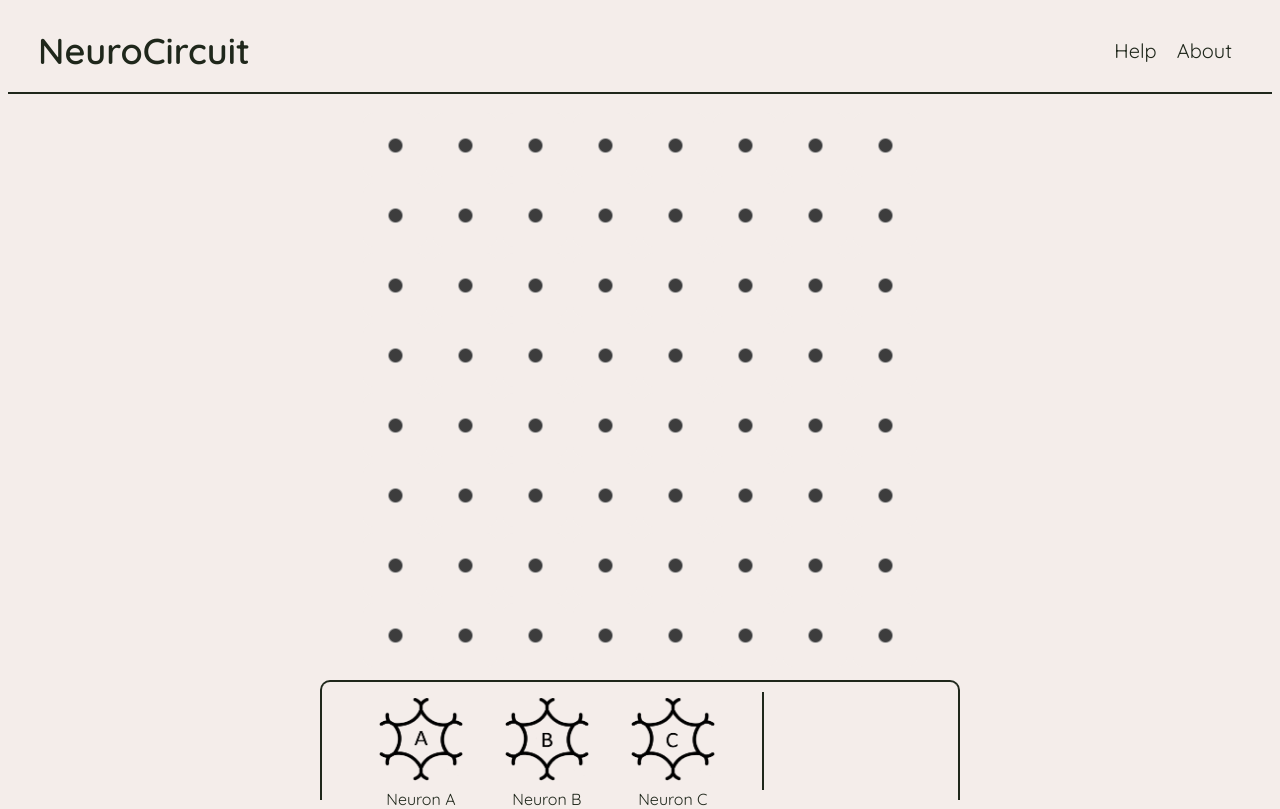
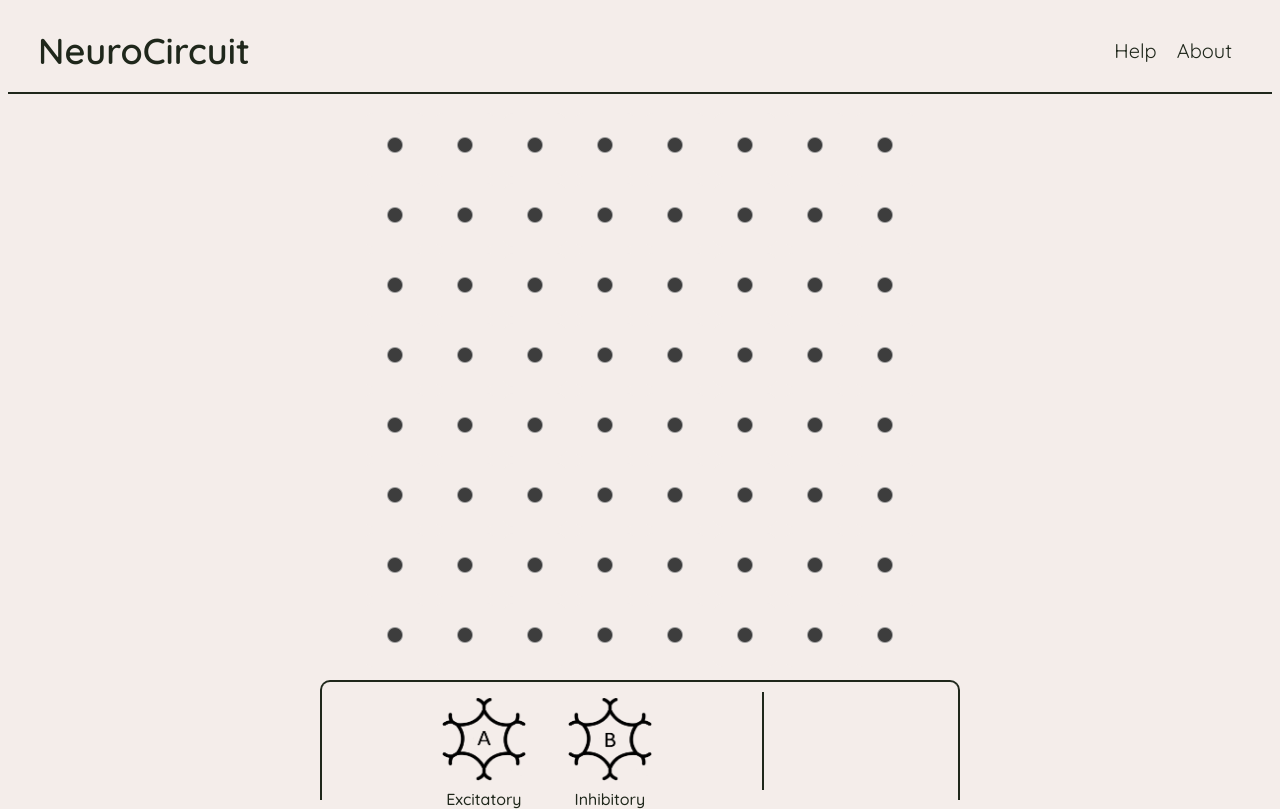
Before and after one commit to CRook99/neuron-connect, a React (Vite) app: page / in a window 1280 px wide. Shown: the top 809 px of the page. Built offline with nearby package versions, Linux system fonts and the light colour scheme.

Commit message:
Neurons can be placed in slots

```diff
--- a/src/components/Dock.tsx
+++ b/src/components/Dock.tsx
@@ -1,5 +1,6 @@
 import "./Dock.css";
 import NeuronSupply from "./NeuronSupply";
+import { Neurons } from "./Neurons";
 
 const Dock = () => {
   return (
@@ -7,19 +8,14 @@ const Dock = () => {
       <div className="dock">
         <div className="sub-neurons">
           <NeuronSupply
-            title="Neuron A"
-            type="neuron-a"
+            title="Excitatory"
+            type={Neurons.Excitatory}
             imgPath="/NeuronA.png"
           />
           <NeuronSupply
-            title="Neuron B"
-            type="neuron-b"
+            title="Inhibitory"
+            type={Neurons.Inhibitory}
             imgPath="/NeuronB.png"
-          />
-          <NeuronSupply
-            title="Neuron C"
-            type="neuron-c"
-            imgPath="/NeuronC.png"
           />
         </div>
         <div className="sub-tools"></div>
--- a/src/components/Neuron.css
+++ b/src/components/Neuron.css
@@ -0,0 +1,9 @@
+.neuron {
+  width: 100%;
+  height: 100%;
+}
+
+.neuron img {
+  width: 100%;
+  height: 100%;
+}
--- a/src/components/Neuron.tsx
+++ b/src/components/Neuron.tsx
@@ -1,7 +1,19 @@
 import "./Neuron.css";
+import { Neurons } from "./Neurons";
 
-const Neuron = () => {
-  return <div></div>;
+interface NeuronProps {
+  imgPath: string;
+  neuronType: Neurons;
+}
+
+const Neuron = (props: NeuronProps) => {
+  return (
+    <>
+      <div className="neuron">
+        <img src={props.imgPath} />
+      </div>
+    </>
+  );
 };
 
 export default Neuron;
--- a/src/components/NeuronDND.tsx
+++ b/src/components/NeuronDND.tsx
@@ -1,13 +1,17 @@
 import "./NeuronDND.css";
 import { useDrag } from "react-dnd";
+import { motion } from "framer-motion";
+import { Neurons } from "./Neurons";
 
 interface NeuronDNDProps {
   imgPath: string;
+  type: Neurons;
 }
 
 const NeuronDND = (props: NeuronDNDProps) => {
   const [{ isDragging }, drag] = useDrag(() => ({
     type: "neuron",
+    item: { type: props.type },
     collect: (monitor) => ({
       isDragging: monitor.isDragging(),
     }),
@@ -19,9 +23,9 @@ const NeuronDND = (props: NeuronDNDProps) => {
 
   return (
     <>
-      <div ref={drag} style={style}>
+      <motion.div ref={drag} style={style} whileHover={{ scale: 1.2 }}>
         <img src={props.imgPath} className="neuron"></img>
-      </div>
+      </motion.div>
     </>
   );
 };
--- a/src/components/NeuronSupply.css
+++ b/src/components/NeuronSupply.css
@@ -18,10 +18,6 @@
   transition: background-color 0.1s ease;
 }
 
-.neuron-container:hover {
-  background-color: #e4d2cb;
-}
-
 .neuron {
   width: 84px;
   height: 84px;
@@ -33,7 +29,7 @@
 
 .title {
   font-family: "Quicksand";
-  font-weight: 400;
+  font-weight: 500;
   color: #1F271B;
   font-size: 16px;
 
--- a/src/components/NeuronSupply.tsx
+++ b/src/components/NeuronSupply.tsx
@@ -1,9 +1,10 @@
 import NeuronDND from "./NeuronDND";
 import "./NeuronSupply.css";
+import { Neurons } from "./Neurons";
 
 interface NeuronSupplyProps {
   title: string;
-  type: string;
+  type: Neurons;
   imgPath: string;
 }
 
@@ -11,7 +12,7 @@ const NeuronSupply = (props: NeuronSupplyProps) => {
   return (
     <>
       <div className="neuron-container">
-        <NeuronDND imgPath={props.imgPath} />
+        <NeuronDND imgPath={props.imgPath} type={props.type} />
         <p className="title">{props.title}</p>
       </div>
     </>
--- /dev/null
+++ b/src/components/Neurons.tsx
@@ -0,0 +1,4 @@
+export enum Neurons {
+  Excitatory = "Excitatory",
+  Inhibitory = "Inhibitory",
+}
--- a/src/components/Slot.css
+++ b/src/components/Slot.css
@@ -14,11 +14,6 @@
   transition: background-color 0.1s ease;
 }
 
-.slot.over,
-.slot:hover {
-  background-color: #e4d2cb;
-}
-
 .peg {
   width: 25%;
   height: 25%;
--- a/src/components/Slot.tsx
+++ b/src/components/Slot.tsx
@@ -1,33 +1,35 @@
-import { useState, useRef } from "react";
+import { useState } from "react";
 import "./Slot.css";
 import { useDrop } from "react-dnd";
 import Neuron from "./Neuron";
+import { Neurons } from "./Neurons";
 
 const Slot = () => {
-  const handleDrop = () => {};
+  const [neuron, setNeuron] = useState<React.ReactElement | null>(null);
 
-  const neuron = useRef(null); // Reference to currently slotted neuron
+  const addNeuron = () => {
+    setNeuron(
+      <Neuron imgPath="./NeuronA.png" neuronType={Neurons.Excitatory}></Neuron>
+    );
+  };
 
   const [{ isOver }, drop] = useDrop({
     accept: "neuron",
-    drop: (item) => handleDrop(),
+    drop: (item) => addNeuron(),
     collect: (monitor) => ({
       isOver: monitor.isOver(),
     }),
   });
 
   const style = {
-    transition: "background-color 0.1s ease, border 0.1s ease",
+    transition: "background-color 0.1s ease",
     backgroundColor: isOver ? "#e4d2cb" : "#F4EDEA",
-    border: isOver
-      ? "2px solid rgba(221, 198, 189, 1)"
-      : "2px solid rgba(221, 198, 189, 0)",
   };
 
   return (
     <>
-      <div className={`slot ${isOver ? "over" : ""}`} ref={drop} style={style}>
-        <img className="peg" src="./Peg.png" />
+      <div className="slot" ref={drop} style={style}>
+        {neuron ? <>{neuron}</> : <img className="peg" src="./Peg.png" />}
       </div>
     </>
   );
```
Also changed, not shown: src/components/Board.tsx (+9 -6 lines).
